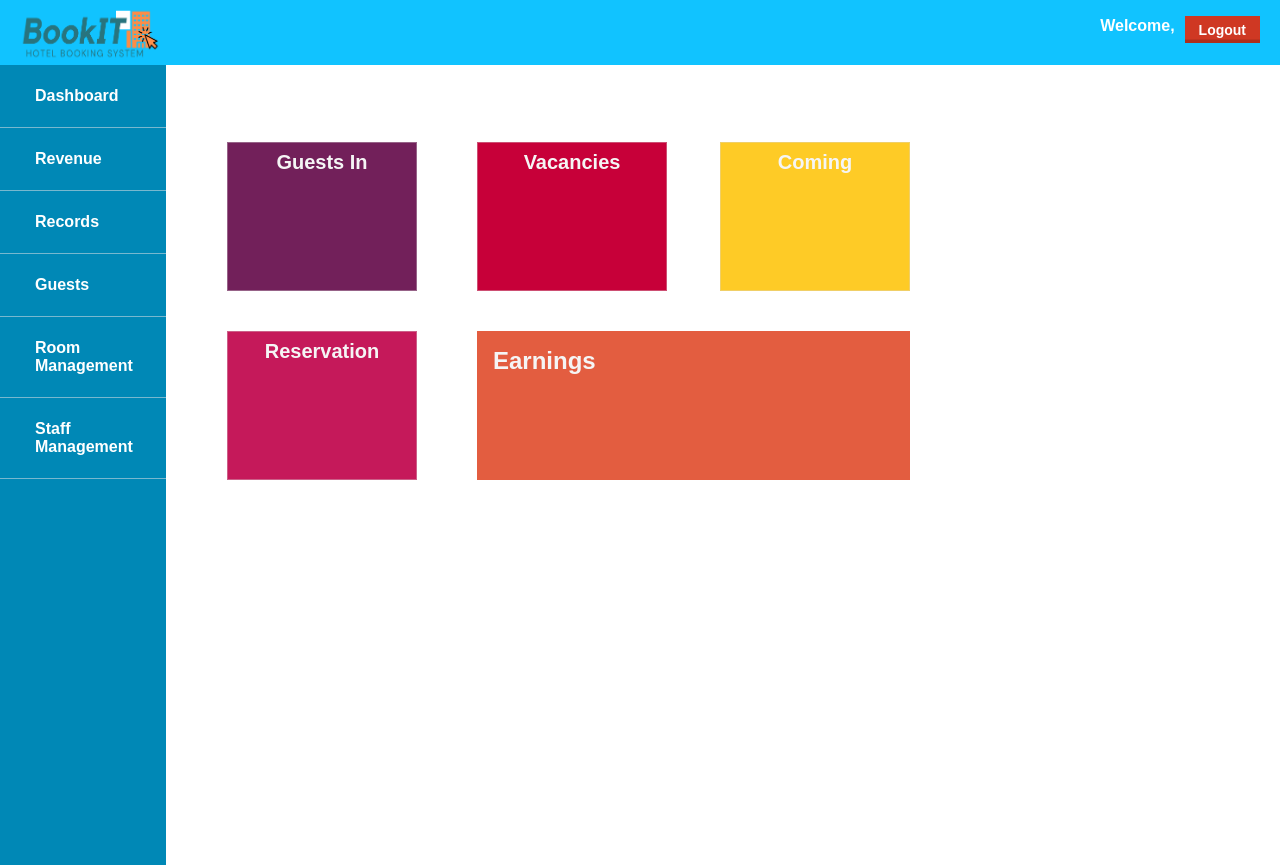
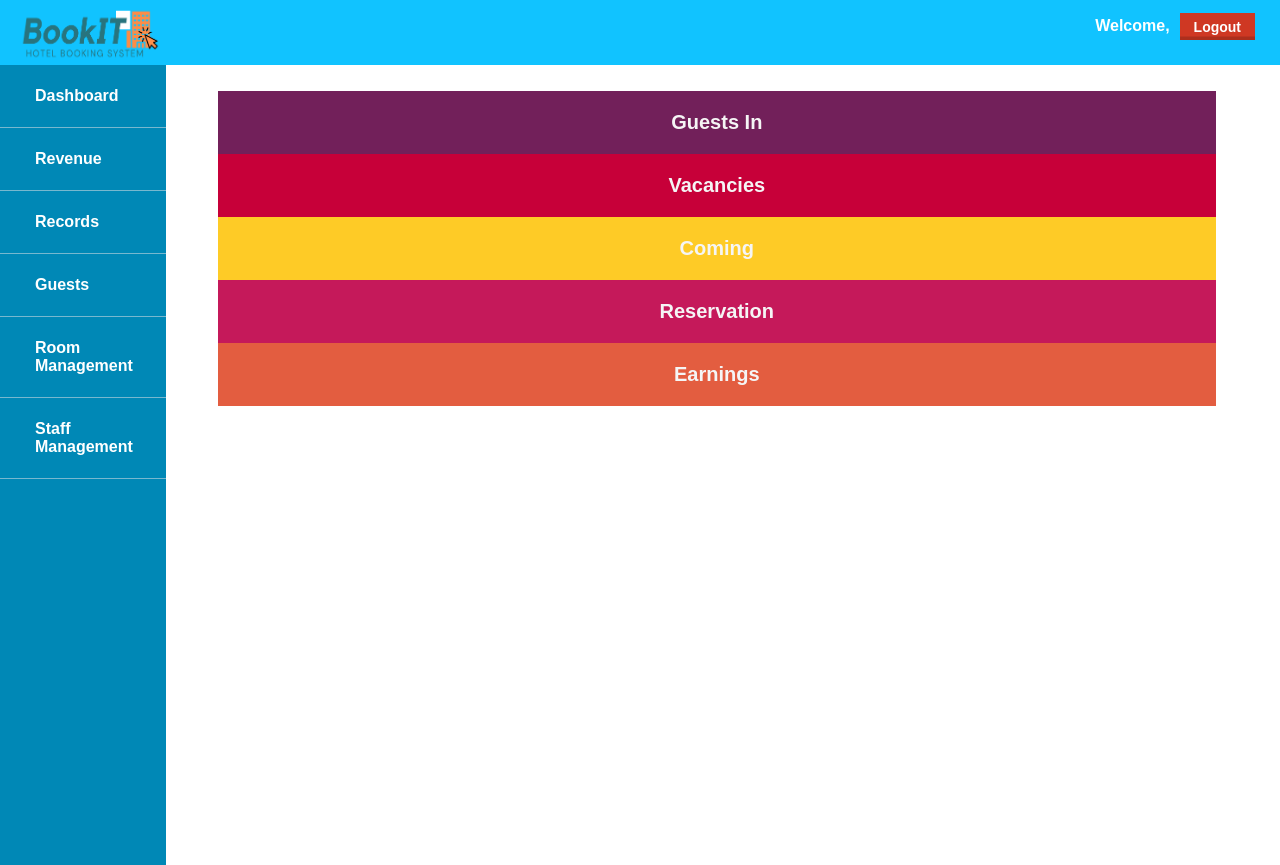
Before and after one commit to lumban-stephen/new-bookIT, a PHP site: page /manager_dashboard.php in a window 1280 px wide. Run offline with PHP 8.4, Linux system fonts and the light colour scheme.

Commit message:
Edited table

```diff
--- a/receptionist_guests.php
+++ b/receptionist_guests.php
@@ -84,7 +84,7 @@
                              <td><button  class='Offerbutton'><a href='receptionist_ameneties.php'>Offer<br>Amenities</a></button>
                                  <button class='Extendbutton'>Extend<br>Stay</button>
                                  <button class='Checkoutbutton'>Early<br>Checkout</button></td>
-                             <td><a class='Viewbutton' href= 'receptionist_guestview.php?id=".$rows['SID']."'>View</a></button></td></tr>"; /*When the button is clicked, it sends the guest ID of the row to guest_view.php*/
+                             <td><button class= 'Viewbutton'><a href= 'receptionist_guestview.php?id=".$rows['SID']."'>View</a></button></td></tr>"; /*When the button is clicked, it sends the guest ID of the row to guest_view.php*/
                       }
                     echo "</table>";
                 }else{
--- a/style.css
+++ b/style.css
@@ -94,76 +94,48 @@ li a:hover:not(.active) {
 }
 
 /*Manager Dashboard*/
-#mgt-guests-in {
-  border: 1px solid rgba(213, 213, 213, 0.37);
-  box-sizing: border-box;
-  left: 227px;
-  top: 142px;
-  border-radius: 0px;
-  background: #72205A;
-  position: absolute;
-}
+#mgt-guests-in { background: #72205A;}
+#mgt-vacancies { background: #C70039;}
+#mgt-coming { background: rgba(254, 194, 0, 0.85);}
+#mgt-reservation { background: #C5195A;}
+#mgt-earnings { background: #E35D40;}
 
-#mgt-vacancies {
-  position: absolute;
-  left: 477px;
-  top: 142px;
-  background: #C70039;
-  border: 1px solid rgba(213, 213, 213, 0.37);
-  box-sizing: border-box;
-}
+.wrapper{
+  padding-top: 3em;
+  display: grid;
+  grid-template-columns: 1fr 1fr 1fr;
+  grid-column-gap: 2em;
+  grid-row-gap: 1em;
+  grid-auto-rows: minmax(85px, auto);
+ }
 
-#mgt-coming {
-  position: absolute;
-  left: 720px;
-  top: 142px;
-  background: rgba(254, 194, 0, 0.85);
-  border: 1px solid rgba(213, 213, 213, 0.37);
-  box-sizing: border-box;
-}
-
-#mgt-reservation {
-  position: absolute;
-  left: 227px;
-  top: 331px;
-  background: #C5195A;
-  border: 1px solid rgba(213, 213, 213, 0.37);
-  box-sizing: border-box;
-}
-
-#mgt-earnings {
-  position: absolute;
-  left: 477px;
-  top: 331px;
-  background: #E35D40;
-}
-
-.dash-box {
-  height: 149px;
-  width: 190px;
-}
-
-.dash-box p {
+.dash-box, .dash-long-box{
   color: whitesmoke;
   font-size: 20px;
   font-family: 'Montserrat', sans-serif;
-  padding: 8px;
   text-align: center;
+  padding:1em;
 }
+.box1{
+  grid-column: 1;
+  grid-row: 1/3
+}
+.box2{
+  grid-column: 2;
+  grid-row: 1/3;
+}
+.box3{
+  grid-column: 3;
+  grid-row: 1/3;
 
-.dash-long-box p {
-  color: whitesmoke;
-  font-size: 24px;
-  font-family: 'Montserrat', sans-serif;
-  padding: 16px;
 }
-
-.dash-long-box {
-  width: 433px;
-  height: 149px;
+.box4{
+  grid-column: 1;
+  grid-row: 3/5;
 }
-.center-box {
-  margin-left: 500px;
+.box5{
+  grid-column: 2/4;
+  grid-row: 3/5;
 }
 
 /** TABLES: RECORDS AND GUEST;
@@ -195,10 +167,10 @@ li a:hover:not(.active) {
   width: 100px;
 }
 
+
 /** BUTTONS: RECORDS AND GUEST;
 -------------------------------------------------*/
-.Greenbutton {
-  background-color: #00A757;
+button{
   border: none;
   color: white;
   padding:0.4em 1em;
@@ -210,84 +182,25 @@ li a:hover:not(.active) {
   box-shadow:inset 0 -0.6em 0 -0.35em rgba(0,0,0,0.17);
   font-weight: bold;
 }
-
+.Greenbutton { background-color: #00A757;}
+.Graybutton { background-color: #94989B;}
+.Offerbutton { background-color: #53B7EA;}
+.Extendbutton { background-color: #81B1D5;}
+.Checkoutbutton { background-color: #CF3823;}
+.Viewbutton {  background-color: #4CAF50;}
 .Logoutbutton {
-  background-color: #CF3823;
-  border: none;
-  color: white;
-  padding:0.4em 1em;
-  text-align: center;
-  text-decoration: none;
-  display: inline-block;
-  font-size: 14px;
-  margin:0 0.3em 0.3em 0;
-  cursor: pointer;
-  box-shadow:inset 0 -0.6em 0 -0.35em rgba(0,0,0,0.17);
-  font-weight: bold;
-  margin: 15px 5px 15px 10px;
-}
-
-.Offerbutton {
-  background-color: #53B7EA;
-  border: none;
-  color: white;
-  padding:0.4em 1em;
-  text-align: center;
-  text-decoration: none;
-  display: inline-block;
-  font-size: 14px;
-  margin:0 0.3em 0.3em 0;
-  box-shadow:inset 0 -0.6em 0 -0.35em rgba(0,0,0,0.17);
-  font-weight: bold;
+ background-color: #CF3823;
+ margin: 12px 10px;
 }
 
 .Offerbutton a{
   color:white;
   text-decoration: none;
 }
-
-.Extendbutton {
-  background-color: #81B1D5;
-  border: none;
-  color: white;
-  padding:0.4em 1em;
-  text-align: center;
+.Viewbutton a{
+  color:white;
   text-decoration: none;
-  display: inline-block;
-  font-size: 14px;
-  margin:0 0.3em 0.3em 0;
-  box-shadow:inset 0 -0.6em 0 -0.35em rgba(0,0,0,0.17);
-  font-weight: bold;
 }
-.Checkoutbutton {
-  background-color: #CF3823;
-  border: none;
-  color: white;
-  padding:0.4em 1em;
-  text-align: center;
-  text-decoration: none;
-  display: inline-block;
-  font-size: 14px;
-  margin:0 0.3em 0.3em 0;
-  cursor: pointer;
-  box-shadow:inset 0 -0.6em 0 -0.35em rgba(0,0,0,0.17);
-  font-weight: bold;
-}
-.Viewbutton {
-  background-color: #4CAF50;
-  border: none;
-  color: white;
-  padding:0.4em 1em;
-  text-align: center;
-  text-decoration: none;
-  display: inline-block;
-  font-size: 14px;
-  margin:0 0.3em 0.3em 0;
-  cursor: pointer;
-  box-shadow:inset 0 -0.6em 0 -0.35em rgba(0,0,0,0.17);
-  font-weight: bold;
-}
-
 .Offerbutton:active,.Extendbutton:active, .Checkoutbutton:active,.Viewbutton:active .Logoutbutton:active{
  top:0.1em;
 }
```
Also changed, not shown: manager_room-mgt.php (+10 -9 lines).
